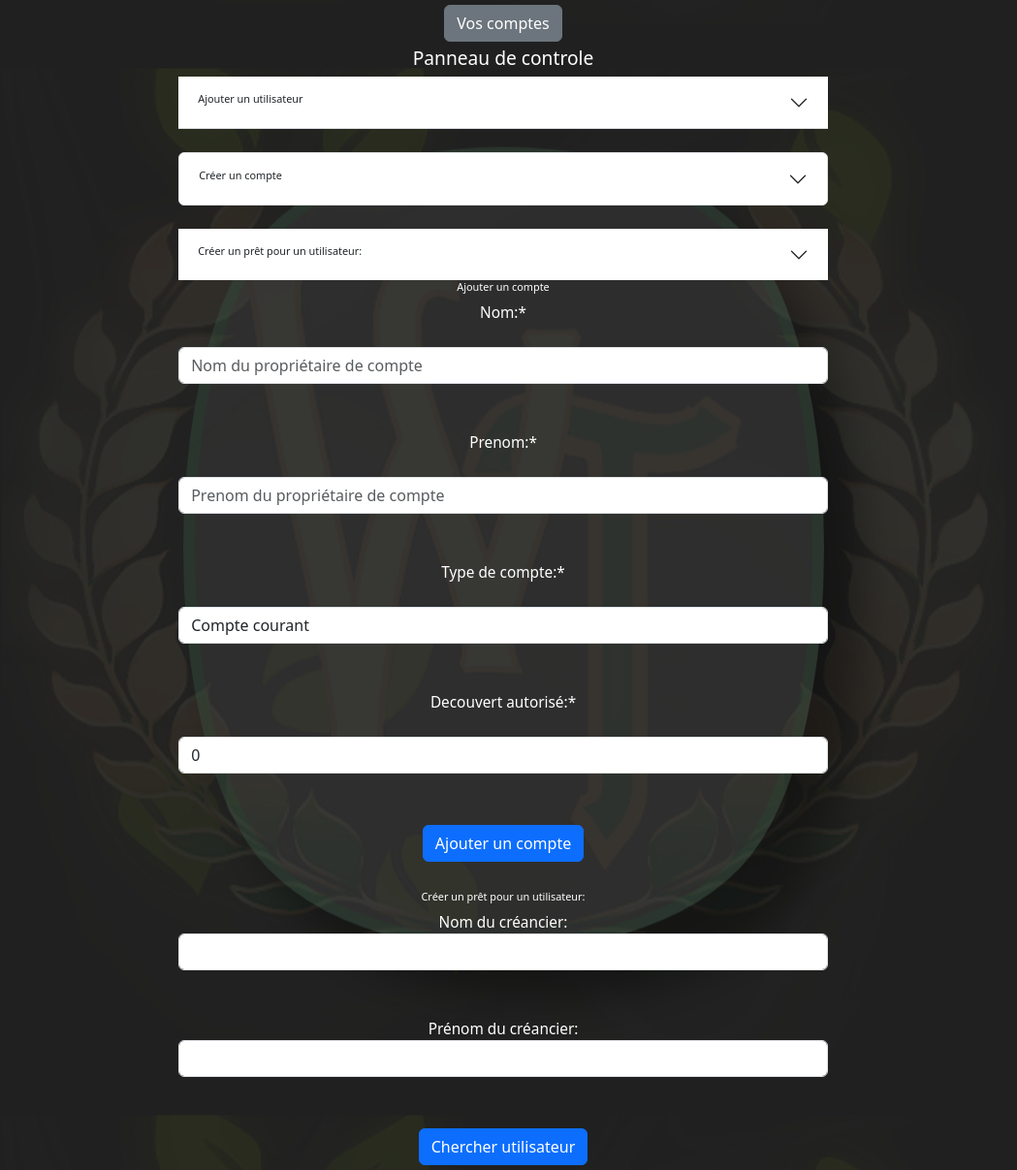
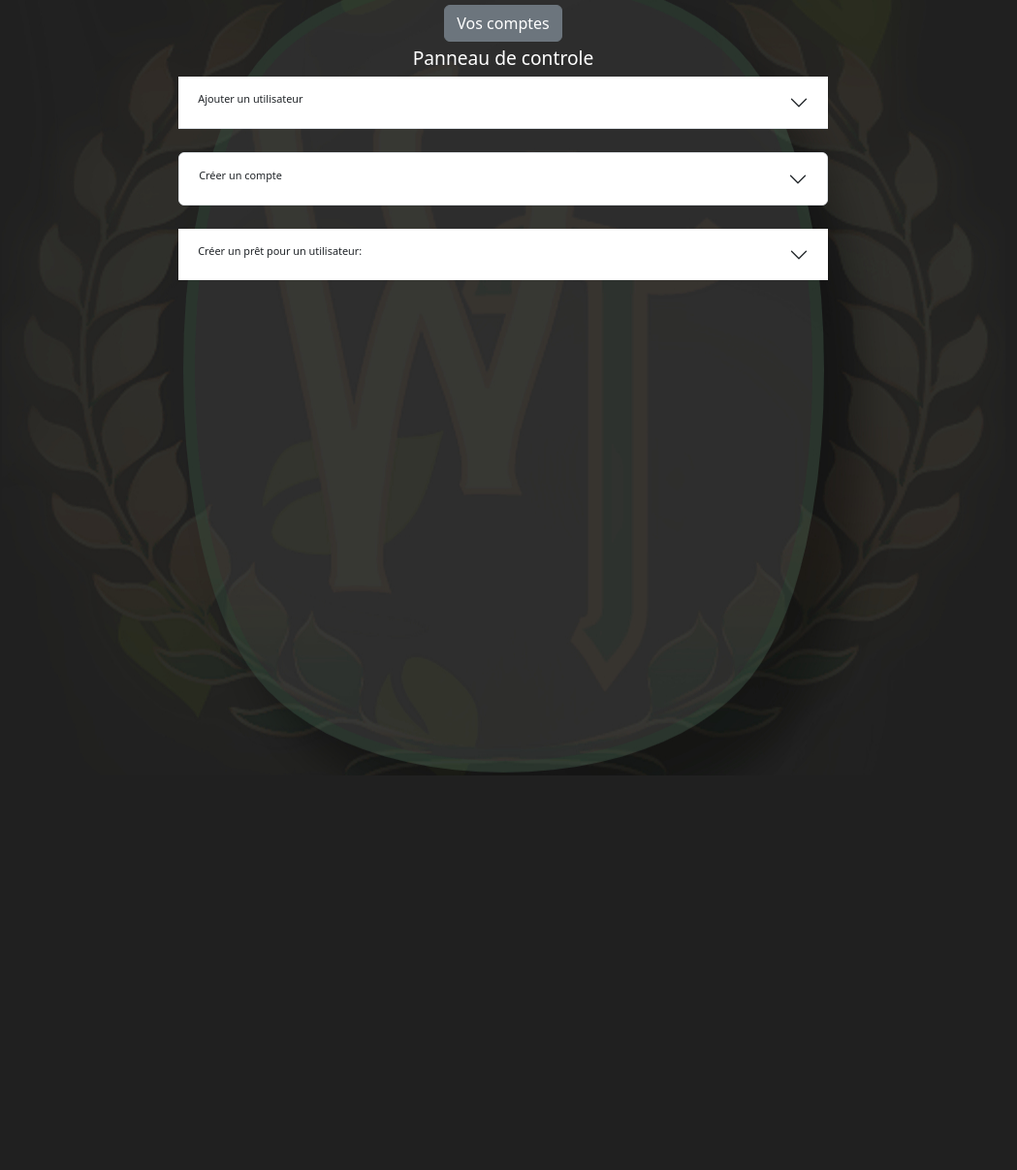
Before and after one commit to LZonca/WiseTreeBanque, a PHP site: page /controlpannel.php in a window 1280 px wide. Shown: the whole page at 97% size, without its empty margins (121-1170 px from the left). After the commit the page ends 800 px from the top, so only its background shows below. Run offline with PHP 8.4, Linux system fonts and the light colour scheme; a user stored in the database is signed in; data comes from the database, SQL or seed files in the repository.

Commit message:
Javais oublie un truc

```diff
--- a/controlpannel.php
+++ b/controlpannel.php
@@ -345,11 +345,14 @@ function verifnewuser()
                 <div class="accordion accordion-flush" id="accordionFlushExample">
                     <div class="accordion-item">
                         <h2 class="accordion-header" id="flush-headingOne">
-                    <button class="accordion-button collapsed" type="button" data-bs-toggle="collapse" data-bs-target="#flush-collapseOne" aria-expanded="false" aria-controls="flush-collapseOne">
+                            <button class="accordion-button collapsed" type="button" data-bs-toggle="collapse"
+                                data-bs-target="#flush-collapseOne" aria-expanded="false"
+                                aria-controls="flush-collapseOne">
                                 <h2>Ajouter un utilisateur</h2>
                             </button>
                         </h2>
-                        <div id="flush-collapseOne" class="accordion-collapse collapse" aria-labelledby="flush-headingOne" data-bs-parent="#accordionFlushExample">
+                        <div id="flush-collapseOne" class="accordion-collapse collapse"
+                            aria-labelledby="flush-headingOne" data-bs-parent="#accordionFlushExample">
                             <div class="accordion-body">
                                 <form action="controlpannel.php" method="post">
                                     <label for="nom">Nom*:</label><br><br>
@@ -394,18 +397,23 @@ function verifnewuser()
                     <div class="loginform">
                         <div class="accordion-item">
                             <h2 class="accordion-header" id="flush-headingTwo">
-      <button class="accordion-button collapsed" type="button" data-bs-toggle="collapse" data-bs-target="#flush-collapseTwo" aria-expanded="false" aria-controls="flush-collapseTwo">
+                                <button class="accordion-button collapsed" type="button" data-bs-toggle="collapse"
+                                    data-bs-target="#flush-collapseTwo" aria-expanded="false"
+                                    aria-controls="flush-collapseTwo">
                                     <h2>Créer un compte</h2>
                                 </button>
                             </h2>
-    <div id="flush-collapseTwo" class="accordion-collapse collapse" aria-labelledby="flush-headingTwo" data-bs-parent="#accordionFlushExample">
+                            <div id="flush-collapseTwo" class="accordion-collapse collapse"
+                                aria-labelledby="flush-headingTwo" data-bs-parent="#accordionFlushExample">
                                 <form action="controlpannel.php" method="post">
                                     <label for="nomclient">Nom:*</label><br><br>
-                        <input type="text" id="nomclient" name="nomclient" placeholder="Nom du propriétaire de compte"
-                            class="form-control" required><br><br>
+                                    <input type="text" id="nomclient" name="nomclient"
+                                        placeholder="Nom du propriétaire de compte" class="form-control"
+                                        required><br><br>
                                     <label for="prenomclient">Prenom:*</label><br><br>
                                     <input type="text" id="prenomclient" name="prenomclient"
-                            placeholder="Prenom du propriétaire de compte" class="form-control" required><br><br>
+                                        placeholder="Prenom du propriétaire de compte" class="form-control"
+                                        required><br><br>
                                     <label for="nomcompte">Type de compte:*</label><br><br>
                                     <select name='nomcompte' class="form-control" required>
                                         <option value="Courant" selected>Compte courant</option>
@@ -442,11 +450,14 @@ function verifnewuser()
                     <br>
                     <div class="accordion-item">
                         <h2 class="accordion-header" id="flush-headingThree">
-      <button class="accordion-button collapsed" type="button" data-bs-toggle="collapse" data-bs-target="#flush-collapseThree" aria-expanded="false" aria-controls="flush-collapseThree">
+                            <button class="accordion-button collapsed" type="button" data-bs-toggle="collapse"
+                                data-bs-target="#flush-collapseThree" aria-expanded="false"
+                                aria-controls="flush-collapseThree">
                                 <h2>Créer un prêt pour un utilisateur: </h2>
                             </button>
                         </h2>
-    <div id="flush-collapseThree" class="accordion-collapse collapse" aria-labelledby="flush-headingThree" data-bs-parent="#accordionFlushExample">
+                        <div id="flush-collapseThree" class="accordion-collapse collapse"
+                            aria-labelledby="flush-headingThree" data-bs-parent="#accordionFlushExample">
                             <div class="accordion-body">
                                 <form action='controlpannel.php' method="POST">
                                     <label for="nompret">Nom du créancier:</label>
@@ -466,63 +477,6 @@ function verifnewuser()
                     </div>
                 </div>
             </div>
-</body>
-                <div class="loginform">
-                <h2>Ajouter un compte</h2>
-				<form action="controlpannel.php" method="post">
-					<label for="nomclient">Nom:*</label><br><br>
-					<input type="text" id="nomclient" name="nomclient" placeholder="Nom du propriétaire de compte" class="form-control" required><br><br>
-                    <label for="prenomclient">Prenom:*</label><br><br>
-					<input type="text" id="prenomclient" name="prenomclient" placeholder="Prenom du propriétaire de compte" class="form-control" required><br><br>
-                    <label for="nomcompte">Type de compte:*</label><br><br>
-                    <select name='nomcompte' class="form-control" required>
-                        <option value = "Courant" selected>Compte courant</option>
-                        <option value = "Epargne">Compte epargne</option>
-                        <option value = "Etudiant">Compte étudiant</option>
-                    </select><br><br>
-                    <label for="decouvert">Decouvert autorisé:*</label><br><br>
-                    <select name="decouvert" class="form-control" required>
-                        <option value = "0" selected>0</option>
-                        <option value = "100">100</option>
-                        <option value ="200">200</option>
-                        <option value = "300">300</option>
-                        <option value = "400">400</option>
-                        <option value = "500">500</option>
-                        <option value = "1000">1000</option>
-                        <option value = "2000">2000</option>
-                        <option value = "3000">3000</option>
-                        <option value = "4000">4000</option>
-                        <option value = "5000">5000</option>
-                        <option value = "10000">10000</option>
-                    </select><br><br>
-
-					<button name="addcompte" class="btn btn-primary">Ajouter un compte</button>
-				</form><br>
-                <h2>Créer un prêt pour un utilisateur: </h2>
-                <form action='controlpannel.php' method="POST">
-                    <label for="nompret">Nom du créancier:</label>
-                    <input type='text' name='nompret' class="form-control"><br><br>
-                    <label for="prenompret">Prénom du créancier:</label>
-                    <input type='text' name='prenompret' class="form-control"><br><br>
-                    <button name="addpret" class="btn btn-primary">Chercher utilisateur</button>
-                </form>
-                <?php
-                    if(isset($_POST['addpret'])){
-                        echo "<h2>Comptes de l'utilisateur " . $_POST['nompret'] . " " . $_POST['prenompret'] . ": </h2>";
-                        checkusercomptes($bdd);
-
-                    }
-                    ?>
-                </div>
-			</div>
-        </div>
-            <?php
-
-            if(isset($_POST['addcompte'])) //&& verifnewuser())
-                {
-                    create_compte($bdd);
-                }
-            ?>
         </div>
     </div>
 </body>
```
Lines whose indentation alone changed are shown as unchanged.
